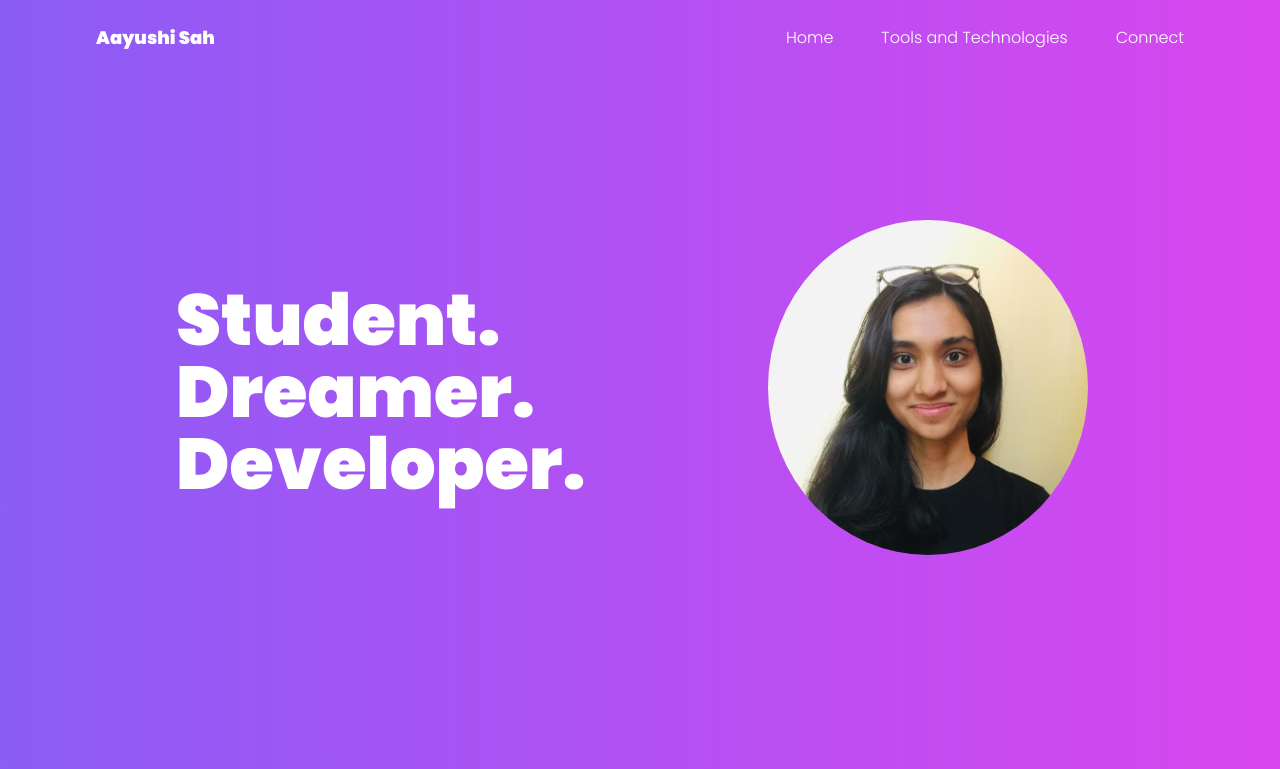
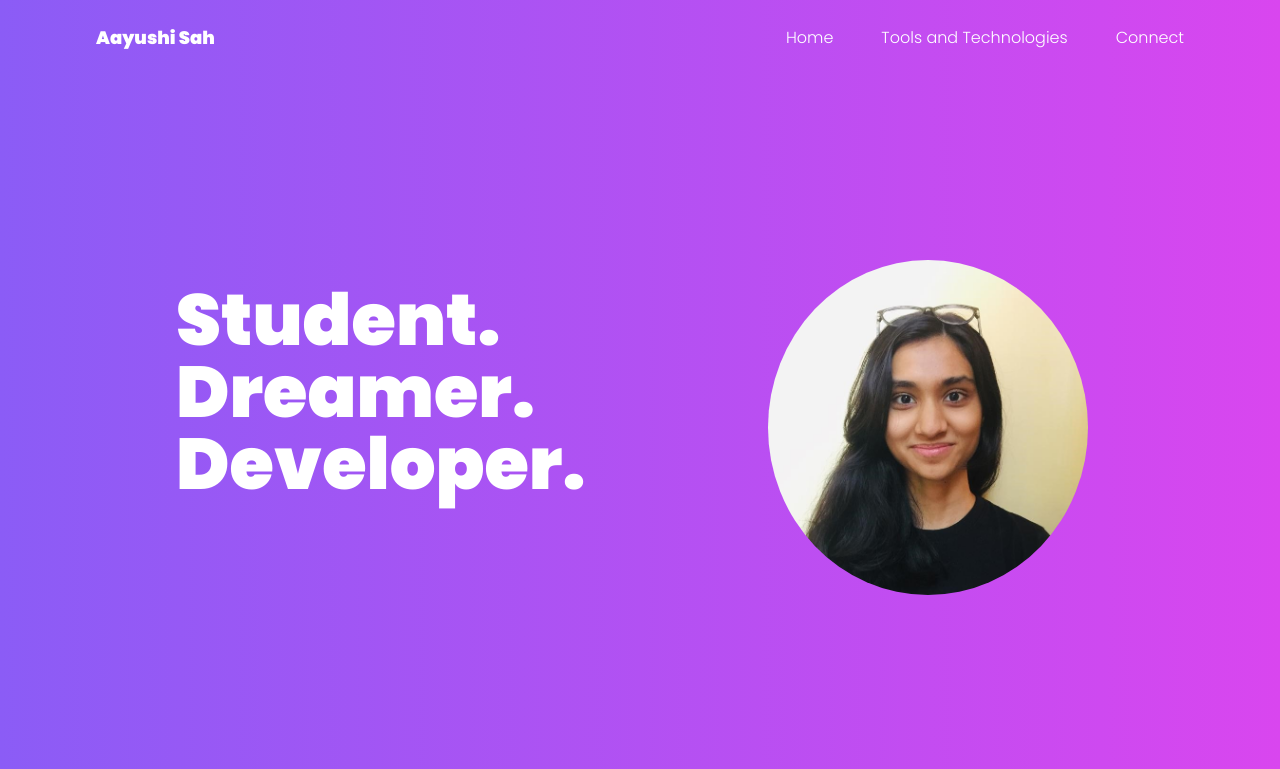
Before and after one commit to aayushisah/aayushisah.github.io, a website: page index.html in a window 1280 px wide. Shown: the top 769 px of the page. Drawn offline with Linux system fonts and the light colour scheme.

Commit message:
Updated image alignment

```diff
--- a/index.html
+++ b/index.html
@@ -40,7 +40,7 @@
                 <h1 class="font-bold text-5xl md:text-6xl lg:text-7xl text-center md:text-left">Student. <br> Dreamer.<br>Developer.</h1>
 
                 <img src="./img/Aayushi Unity Tshirt.jpeg" alt="Aayushi"
-                    class="aayushi_image w-3/12 md:absolute -mt-16 md:mb-32 right-48 -z-1">
+                    class="aayushi_image w-3/12 md:absolute -mt-6 md:mb-8 right-48 -z-1">
             </div>
 
 
```
Also changed, not shown: css/output.css.
